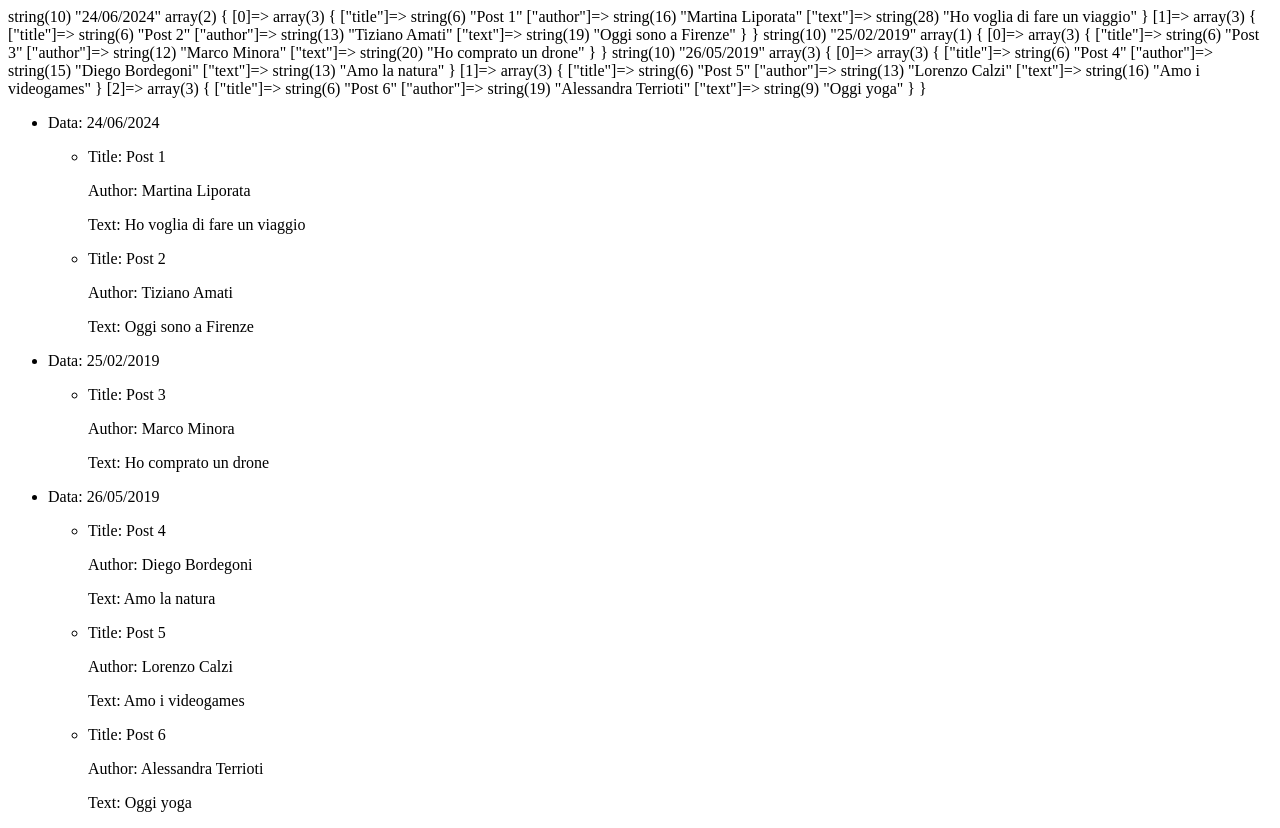
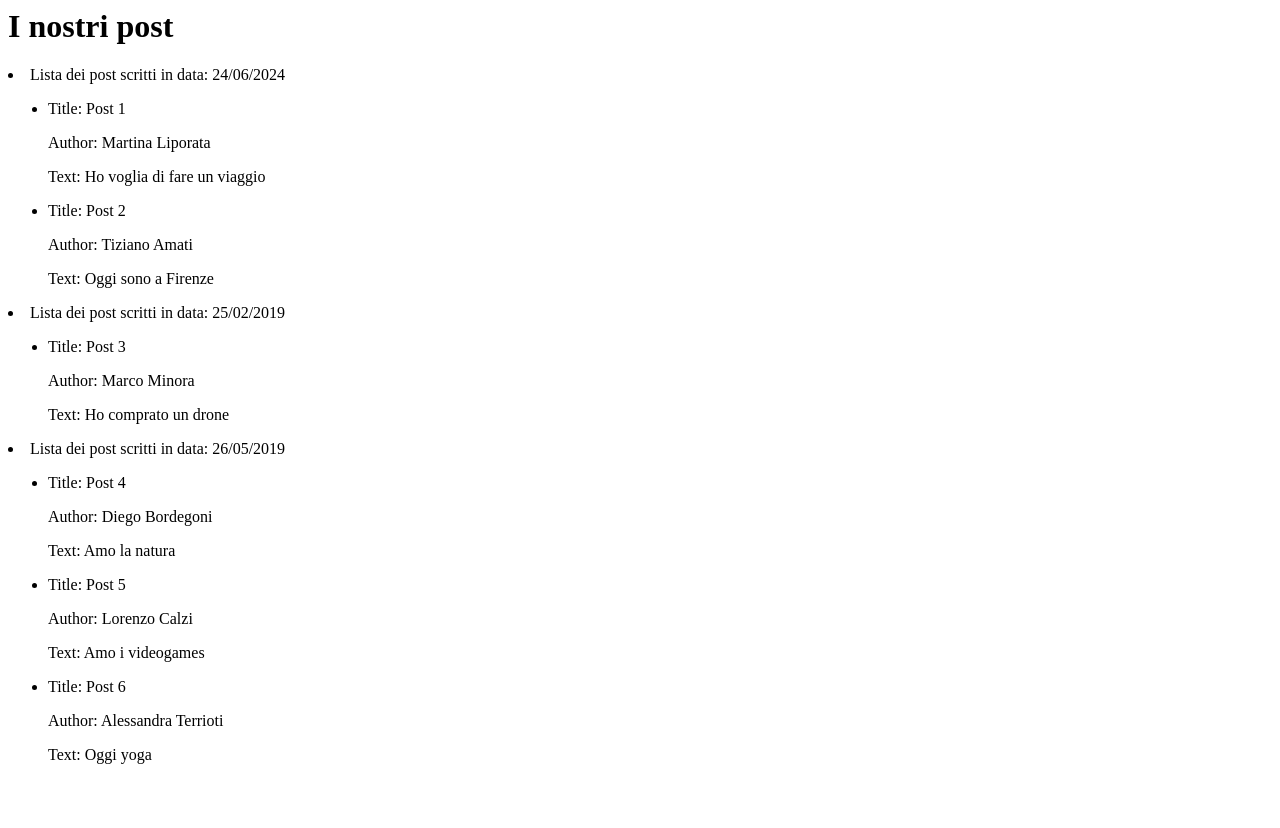
Before and after one commit to martinaliporata/php-snacks-b1, a PHP site: page / in a window 1280 px wide. After the commit the page ends 764 px from the top, so only its background shows below. Run offline with PHP 8.4, Linux system fonts and the light colour scheme.

Commit message:
correct snack 3

```diff
--- a/Snack 3/index.php
+++ b/Snack 3/index.php
@@ -1,7 +1,6 @@
 <?php
 
 $posts = [
-
     '24/06/2024' => [
         [
             'title' => 'Post 1',
@@ -39,37 +38,25 @@ $posts = [
         ]
     ],
 ];
-
-foreach ($posts as $post => $value) {
-    var_dump($post, $value);
-}
 ?>
 
-<!DOCTYPE html>
-<html lang="en">
-<head>
-    <meta charset="UTF-8">
-    <meta name="viewport" content="width=device-width, initial-scale=1.0">
-    <title>Snack 3</title>
-</head>
-<body>
-    <main>
+<h1>
+    I nostri post
+</h1>
+    <!-- Questo foreach cicla per 3: la key è la data-->
+<?php foreach($posts as $data => $postPerData) { ?>
+    <li>
+        Lista dei post scritti in data: <?php echo $data ?>
         <ul>
-            <?php foreach($posts as $key => $data) { ?>
+            <!-- per ogni postPerData dammi un post  -->
+            <?php foreach($postPerData as $singlePost) { ?>
             <li>
-                Data: <?php echo $key ?>
-                <ul>
-                    <?php foreach($data as $singlePost) { ?>
-                    <li>
-                        <p> Title: <?php echo $singlePost['title']; ?> </p>
-                        <p> Author: <?php echo $singlePost['author']; ?> </p>
-                        <p> Text: <?php echo $singlePost['text']; ?> </p>
-                    </li>
-                    <?php } ?>
-                </ul>
+                <!-- stampi il titolo, l'autore e il testo del singlePost -->
+                <p> Title: <?php echo $singlePost["title"]; ?> </p>
+                <p> Author: <?php echo $singlePost["author"]; ?> </p>
+                <p> Text: <?php echo $singlePost["text"]; ?> </p>
             </li>
             <?php } ?>
         </ul>
-    </main>
-</body>
-</html>
+    </li>
+<?php } ?>
```
